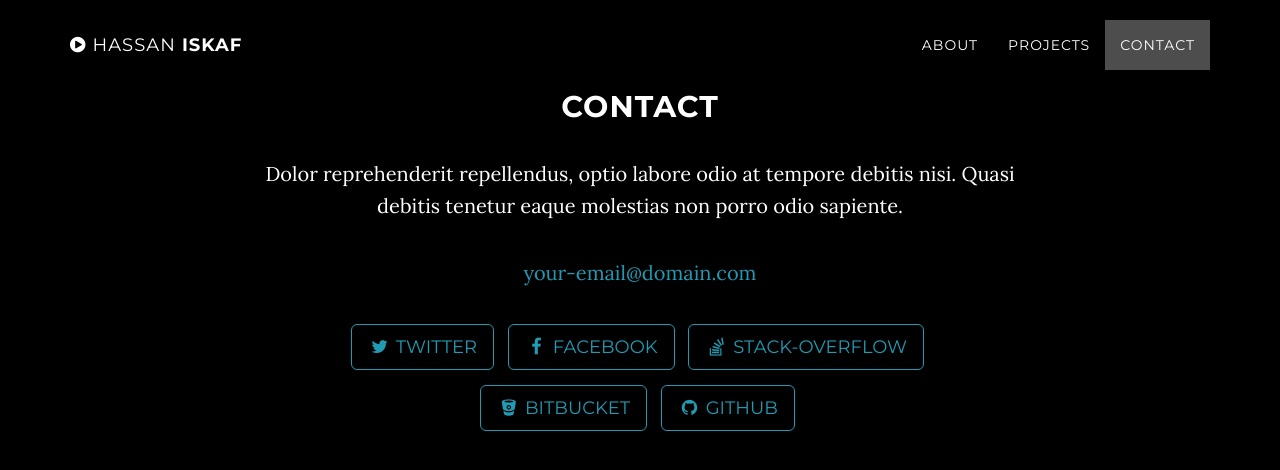
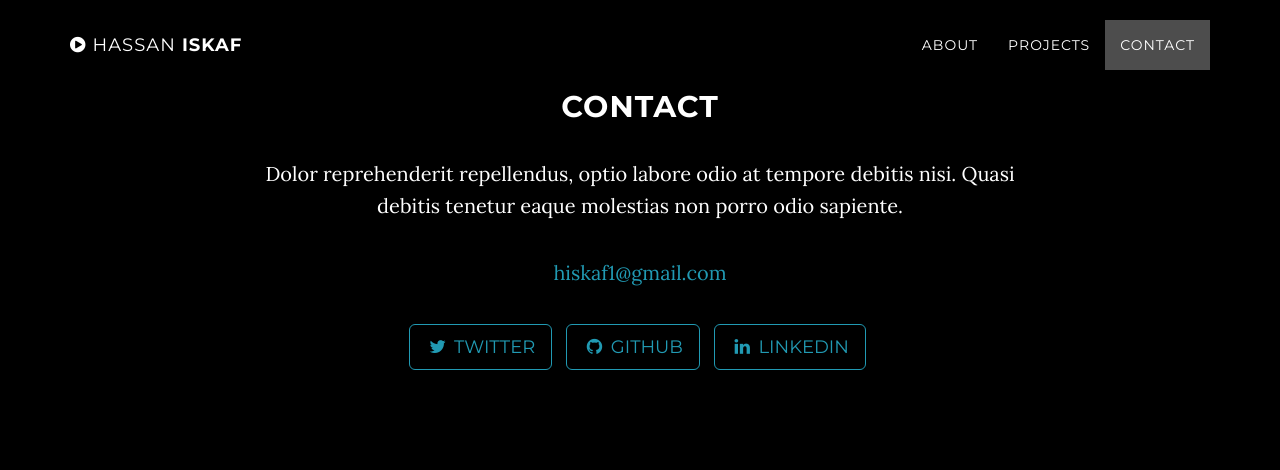
Before and after one commit to hassanisk/hassanisk.github.io, a Jekyll site: the page built from index.html, in a window 1280 px wide and 900 px high, scrolled down 2255 px. Shown: the top 470 px of the window. Built offline with Jekyll 4.4.1, drawn with Linux system fonts in a browser that asks for light colours; some of the changed text lies outside the part shown.

Commit message:
background

```diff
--- a/_config.yml
+++ b/_config.yml
@@ -1,6 +1,6 @@
 # Site settings
-title: Grayscale
-email: your-email@domain.com
+title: Hassan Iskaf
+email: hiskaf1@gmail.com
 url: https://example.github.io
 description: "Write an awesome description for your new site here. You can edit this line in _config.yml. It will appear in your document head meta (for Google search results) and in your feed.xml site description."
 
@@ -10,21 +10,16 @@ color:
   links: '#219ab3'
 
 # Footer settings
-footer: Your Website
+footer: Hassan Iskaf
 
 # Social networks usernames (many more available: google-plus, flickr, dribbble, pinterest, instagram, tumblr, linkedin, etc.)
 social:
   - title: twitter
-    url: https://twitter.com/SBootstrap
-  - title: facebook
-    url:
-  - title: stack-overflow
-    url: http://stackoverflow.com/questions/tagged/jekyll
-  - title: bitbucket
-    url: http://bitbucket.org/jekyll
+    url: https://twitter.com/HassanIskaf
   - title: github
-    url: https://github.com/IronSummitMedia/startbootstrap
-
+    url: https://github.com/hassanisk
+  - title: linkedin
+    url: https://www.linkedin.com/in/hassan-iskaf/
 # Build settings
 markdown: kramdown
 permalink: pretty
```
Also changed, not shown: img/intro-bg.jpg.
